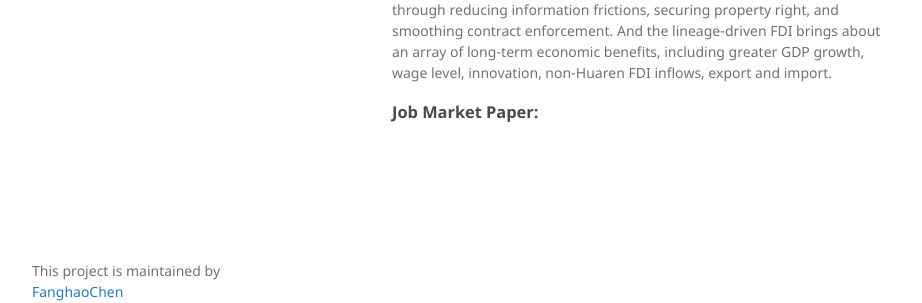
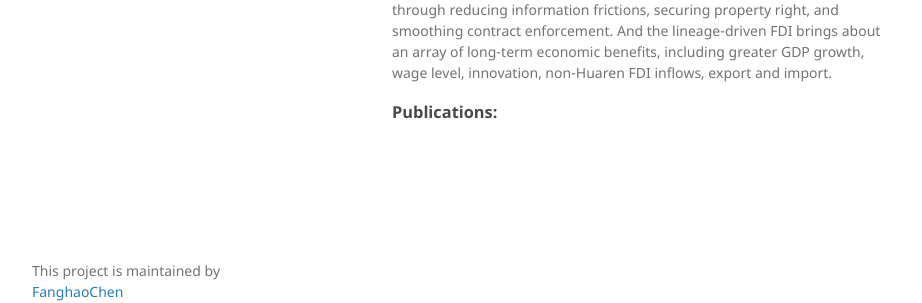
Before and after one commit to FanghaoChen/homepage, a Jekyll site: the page built from research.md, in a window 1280 px wide. Shown: the part 487-790 px from the top of the page, without its empty margins (178-1100 px from the left). Built offline with Jekyll 4.4.1, drawn with Linux system fonts in a browser that asks for light colours.

Commit message:
Update research.md

```diff
--- a/research.md
+++ b/research.md
@@ -11,4 +11,4 @@ layout: default
 
 Abstract: This paper studies the importance of international lineage network in facilitating the entry and survival of foreign firms in developing countries where formal institutions are largely immature. We build a unique dataset on the universe of foreign firms in China that are controlled by Huaren (overseas Chinese) during China’s Reform Era (1981-1996). To identify the causal effects of lineage connection, we exploit variations from both China’s stepwise openness and surname distributions across prefectures, to implement a Difference-in-Difference design with differential treatment to Huaren foreign firms whose legal representatives differ in their surnames, which allows us to control for unobserved factors at multidimensional level. We find that, following the local openness reform, lineage connection facilitates the entry and survival of Huaren foreign firms, through reducing information frictions, securing property right, and smoothing contract enforcement. And the lineage-driven FDI brings about an array of long-term economic benefits, including greater GDP growth, wage level, innovation, non-Huaren FDI inflows, export and import.
 
-### Job Market Paper:
+### Publications:
```
